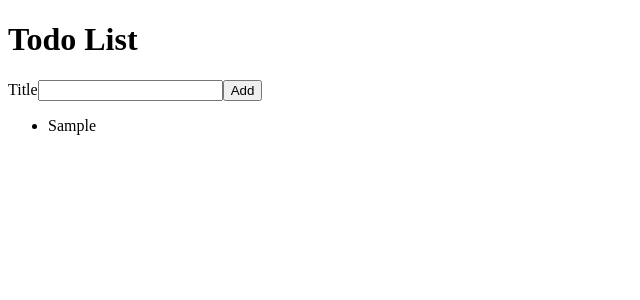
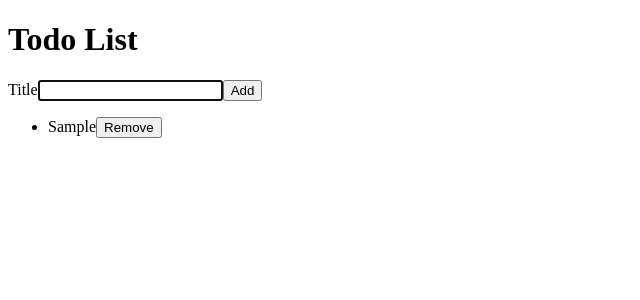
Before and after one commit to kmg37/react-todo, a React (Create React App) app: page / in a window 1280 px wide. Both pictures are taken after typing "Sample" into the empty fields and a click on the button "Add". Shown: the top 300 px of the page, without its empty margins (0-640 px from the left). Built offline with nearby package versions, Linux system fonts and the light colour scheme; the HTML template or start-up script is replaced by a standard one.

Commit message:
created reusable component and added remove button to list items

```diff
--- a/src/AddTodoForm.js
+++ b/src/AddTodoForm.js
@@ -1,4 +1,5 @@
 import React from "react";
+import InputWithLabel from "./InputWithLabel";
 
 function AddTodoForm({ onAddTodo }) {
   const [todoTitle, setTodoTitle] = React.useState("");
@@ -16,13 +17,14 @@ function AddTodoForm({ onAddTodo }) {
   }
   return (
     <form onSubmit={handleAddTodo}>
-      <label htmlFor="todoTitle">Title</label>
-      <input
+      <InputWithLabel
         name="title"
         id="todoTitle"
-        value={todoTitle}
-        onChange={handleTitleChange}
-      ></input>
+        todoValue={todoTitle}
+        onInputChange={handleTitleChange}
+      >
+        Title
+      </InputWithLabel>
       <button type="submit">Add</button>
     </form>
   );
--- a/src/App.js
+++ b/src/App.js
@@ -20,11 +20,16 @@ function App() {
     setTodoList((prevTodoList) => [...prevTodoList, newTodo]);
   }
 
+  function removeTodo(id) {
+    const idArray = todoList.filter((todoItem) => id !== todoItem.id);
+    setTodoList(idArray);
+  }
+
   return (
     <>
       <h1>Todo List</h1>
       <AddTodoForm onAddTodo={addTodo} />
-      <TodoList todoList={todoList} />
+      <TodoList todoList={todoList} onRemoveTodo={removeTodo} />
     </>
   );
 }
--- /dev/null
+++ b/src/InputWithLabel.js
@@ -0,0 +1,23 @@
+import React, { useEffect, useRef } from "react";
+
+const InputWithLabel = ({ todoValue, onInputChange, children }) => {
+  const inputRef = useRef();
+  useEffect(() => {
+    inputRef.current.focus();
+  }, [todoValue]);
+
+  return (
+    <>
+      <label htmlFor="todoTitle">{children}</label>
+      <input
+        name="title"
+        id="todoTitle"
+        value={todoValue}
+        onChange={onInputChange}
+        ref={inputRef}
+      ></input>
+    </>
+  );
+};
+
+export default InputWithLabel;
--- a/src/TodoList.js
+++ b/src/TodoList.js
@@ -7,11 +7,15 @@ import TodoListItem from "./TodoListItem";
   { title: "The last title", id: 3 },
 ]; */
 
-function TodoList({ todoList }) {
+function TodoList({ todoList, onRemoveTodo }) {
   return (
     <ul>
       {todoList.map((item) => (
-        <TodoListItem key={item.id} todoItem={item} />
+        <TodoListItem
+          key={item.id}
+          todoItem={item}
+          onRemoveTodo={onRemoveTodo}
+        />
       ))}
     </ul>
   );
--- a/src/TodoListItem.js
+++ b/src/TodoListItem.js
@@ -1,7 +1,14 @@
 import React from "react";
 
-function TodoListItem({ todoItem }) {
-  return <li>{todoItem.title}</li>;
+function TodoListItem({ todoItem, onRemoveTodo }) {
+  return (
+    <li>
+      {todoItem.title}
+      <button type="button" onClick={() => onRemoveTodo(todoItem.id)}>
+        Remove
+      </button>
+    </li>
+  );
 }
 
 export default TodoListItem;
```
